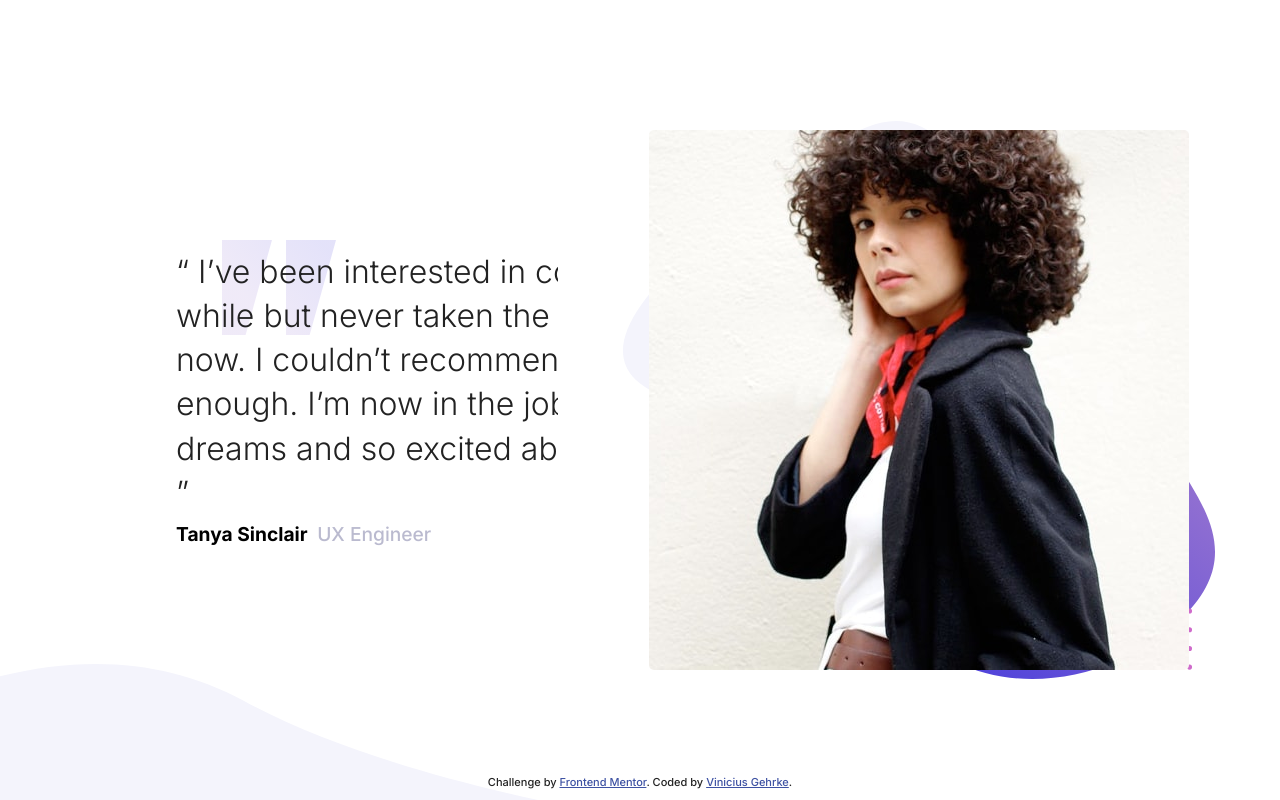
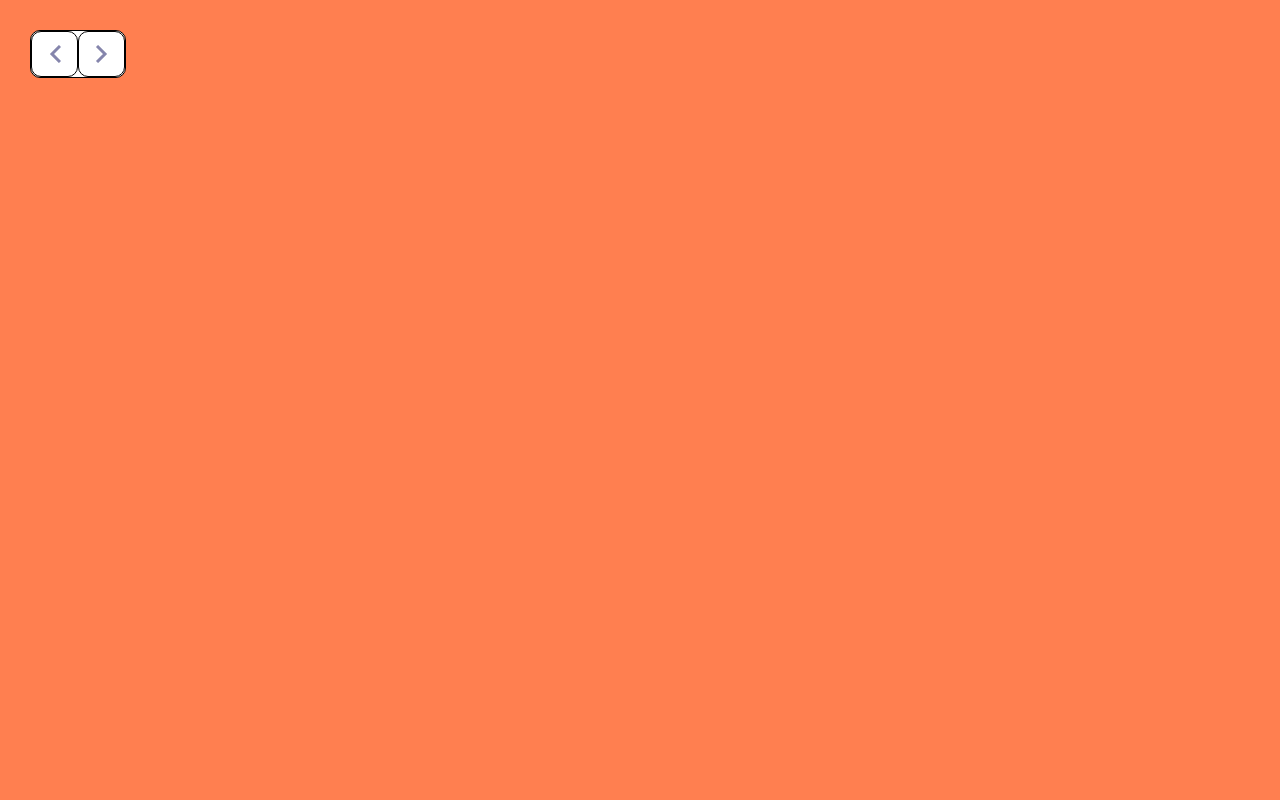
Before and after one commit to ViniciusLagoGehrke/Coding-Bootcamp-Testimonials-Slider, a React (Create React App) app: page / in a window 1280 px wide. Shown: the top 800 px of the page. Built offline with nearby package versions, Linux system fonts and the light colour scheme.

Commit message:
started create Slider

```diff
--- /dev/null
+++ b/src/components/Slider/index.css
@@ -0,0 +1,48 @@
+*{
+  box-sizing:border-box;
+  margin:0;
+  padding:0;
+  border:0;
+}
+
+body{
+  background-color:coral;
+}
+
+.slider{
+  position: relative;
+  top:30px;
+  left: 30px;
+
+  display:block;
+  --BGcolor: #ffffff;
+  background-color: var(--BGcolor);
+  height:3rem;
+  width:6rem;
+
+  border:1px solid black;
+  border-radius:10px;
+}
+
+.btn{
+  height:100%;
+  width:50%;
+
+  border:1px solid black;
+  border-radius:10px;
+
+  background: var(--BGcolor) no-repeat;
+  background-position: center center;
+}
+
+.left{
+  height:100%;
+  width:50%;
+  background-image: url("../../img/icon-prev.svg");
+}
+
+.right{
+  height:100%;
+  width:50%;
+  background-image: url("../../img/icon-next.svg");
+}
--- /dev/null
+++ b/src/components/Slider/index.js
@@ -0,0 +1,15 @@
+import React from 'react';
+import './index.css';
+
+export default function Slider() {
+  return (
+    <>
+      <div className="slider">
+        <button type="button" className="btn left">
+        </button>
+        <button type="button" className="btn right">
+        </button>
+      </div>
+    </>
+  );
+}
--- a/src/index.js
+++ b/src/index.js
@@ -1,6 +1,6 @@
 import React from 'react';
 import ReactDOM from 'react-dom';
 import './index.css';
-import App from './App';
+import Slider from './components/Slider';
 
-ReactDOM.render(<App />, document.getElementById('root'));
+ReactDOM.render(<Slider />, document.getElementById('root'));
```
Also changed, not shown: src/pages/page1.js (added), src/pages/page2.js (added).
